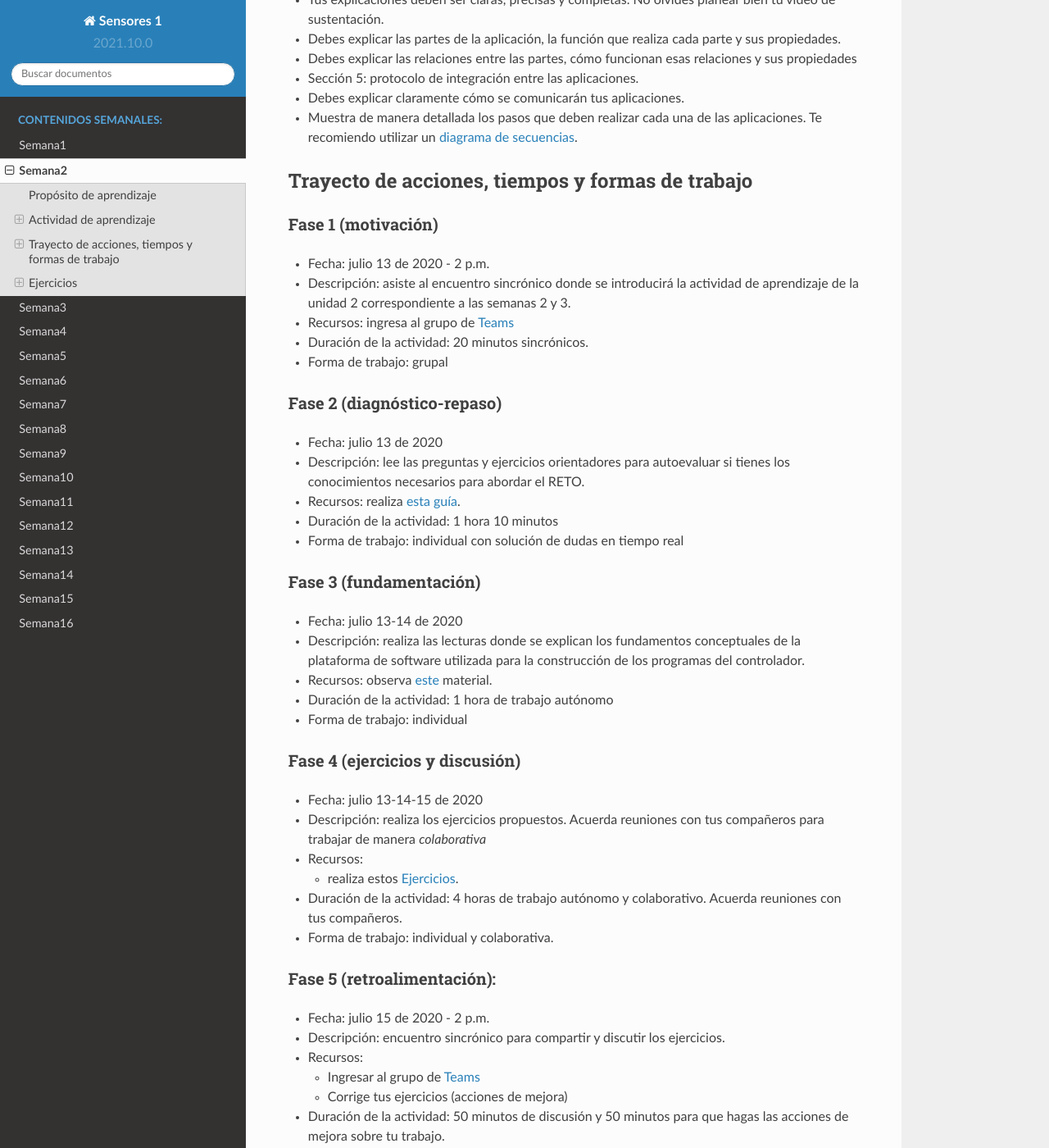
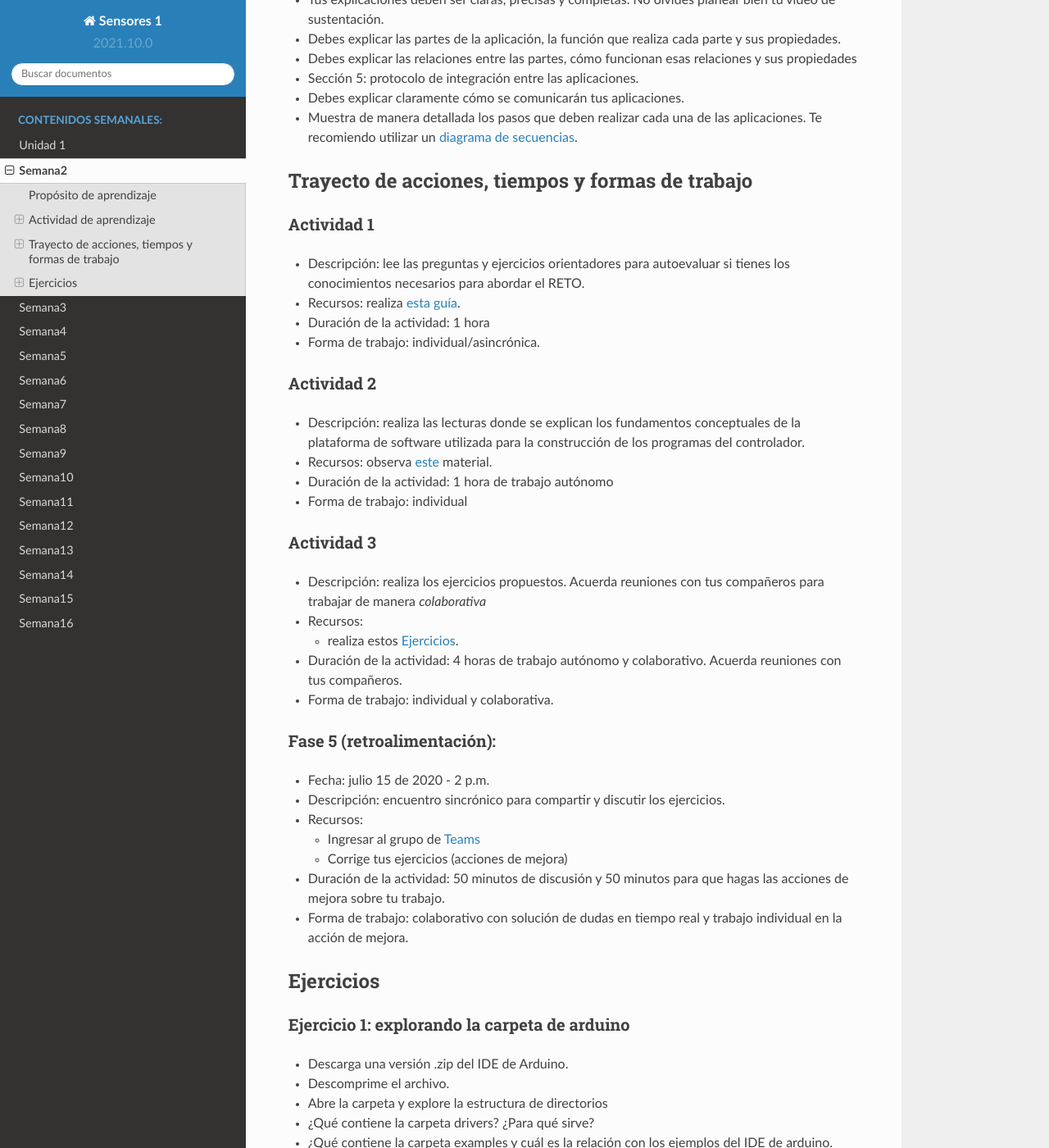
Before and after one commit to juanferfranco/sensores1, a Sphinx documentation site: the page built from docs/_semana2/semana2.rst, in a window 1280 px wide and 1400 px high, scrolled down 2188 px. Shown: the whole window at 82% size. Built offline with Sphinx 7.4.7 and the Read the Docs theme 2.0.0, drawn with Linux system fonts in a browser that asks for light colours; some of the changed text lies outside the part shown.

Commit message:
Update structure

```diff
--- a/docs/_semana2/semana2.rst
+++ b/docs/_semana2/semana2.rst
@@ -15,7 +15,7 @@ posibilidades y características de su plataforma de software.
 Actividad de aprendizaje
 -------------------------
 
-Se realizará las SEMANA 2 y 3 (julio 13/julio 20).
+Se realizará las SEMANA 2 y 3
 
 Lee con detenimiento el código de honor y luego los pasos que debes seguir
 para evidenciar esta actividad.
@@ -69,7 +69,7 @@ Debes controlar el funcionamiento algunos sensores, actuadores y tareas desde el
 
 * Crea una carpeta principal. Guarda allí dos carpetas más, cada uno con el proyecto para el PC
   y para el controlador. Guarda los proyectos completos.
-* En la carpeta principal guarda una copia de la `rúbrica <https://auladigital.upb.edu.co/mod/url/view.php?id=463520>`__
+* En la carpeta principal guarda una copia de la `rúbrica <https://auladigital.upb.edu.co/mod/url/view.php?id=691972>`__
   con tu autoevaluación.
 * En la carpeta principal guarda un archivo .pdf donde colocarás cuatro cosas:
 
@@ -79,7 +79,7 @@ Debes controlar el funcionamiento algunos sensores, actuadores y tareas desde el
   * Una tabla de contenidos que indique el instante de tiempo en el cual se pueden encontrar
     cada una de las secciones solicitas para el video.
 * Comprime la carpeta principal en formato .ZIP
-* Entrega el archivo .ZIP `aquí <https://auladigital.upb.edu.co/mod/assign/view.php?id=463516>`__.
+* Entrega el archivo .ZIP `aquí <https://auladigital.upb.edu.co/mod/assign/view.php?id=691971>`__.
 
 ¿Qué deberá tener el video de sustentación?
 ^^^^^^^^^^^^^^^^^^^^^^^^^^^^^^^^^^^^^^^^^^^^
@@ -114,28 +114,16 @@ Debes controlar el funcionamiento algunos sensores, actuadores y tareas desde el
 Trayecto de acciones, tiempos y formas de trabajo
 ---------------------------------------------------
 
-Fase 1 (motivación)
+Actividad 1
 ^^^^^^^^^^^^^^^^^^^^^^
-
-* Fecha: julio 13 de 2020 - 2 p.m.
-* Descripción: asiste al encuentro sincrónico donde se introducirá la actividad de
-  aprendizaje de la unidad 2 correspondiente a las semanas 2 y 3.
-* Recursos: ingresa al grupo de `Teams <https://teams.microsoft.com/l/team/19%3a919658982cb4457e85d706bad345b5dc%40thread.tacv2/conversations?groupId=16c098de-d737-4b8a-839d-8faf7400b06e&tenantId=618bab0f-20a4-4de3-a10c-e20cee96bb35>`__
-* Duración de la actividad: 20 minutos sincrónicos.
-* Forma de trabajo: grupal
-
-Fase 2 (diagnóstico-repaso)
-^^^^^^^^^^^^^^^^^^^^^^^^^^^^
-* Fecha: julio 13 de 2020
 * Descripción: lee las preguntas y ejercicios orientadores para autoevaluar si tienes
   los conocimientos necesarios para abordar el RETO.
 * Recursos: realiza `esta guía <https://docs.google.com/presentation/d/1y270S1bs49Vn-EX6OJqZrTqaCy2EWlUHECcKAD9ZUrg/edit?usp=sharing>`__.
-* Duración de la actividad: 1 hora 10 minutos
-* Forma de trabajo: individual con solución de dudas en tiempo real
+* Duración de la actividad: 1 hora
+* Forma de trabajo: individual/asincrónica.
 
-Fase 3 (fundamentación)
+Actividad 2
 ^^^^^^^^^^^^^^^^^^^^^^^^^
-* Fecha: julio 13-14 de 2020
 * Descripción: realiza las lecturas donde se explican los fundamentos conceptuales de la plataforma de software utilizada para
   la construcción de los programas del controlador.
 * Recursos: observa `este <https://docs.google.com/presentation/d/1KGtjm8v-BUcXMhfFBSAfXOtJ8RtVSL0e90qEHsblnMc/edit?usp=sharing>`__
@@ -143,9 +131,8 @@ Fase 3 (fundamentación)
 * Duración de la actividad: 1 hora de trabajo autónomo
 * Forma de trabajo: individual
 
-Fase 4 (ejercicios y discusión)
+Actividad 3
 ^^^^^^^^^^^^^^^^^^^^^^^^^^^^^^^^^
-* Fecha: julio 13-14-15 de 2020
 * Descripción: realiza los ejercicios propuestos. Acuerda reuniones con tus compañeros para trabajar de manera *colaborativa*
 * Recursos:
 
--- a/docs/index.rst
+++ b/docs/index.rst
@@ -117,7 +117,7 @@ y 5 horas de trabajo autónomo.
    :maxdepth: 3
    :caption: Contenidos semanales:
 
-   Semana1 <_semana1/semana1>
+   Unidad 1 <_unidad1/unidad1>
    Semana2 <_semana2/semana2>
    Semana3 <_semana3/semana3>
    Semana4 <_semana4/semana4>
```
Also changed, not shown: docs/_unidad1/unidad1.rst (renamed from docs/_semana1/semana1.rst, +28 -36 lines).
